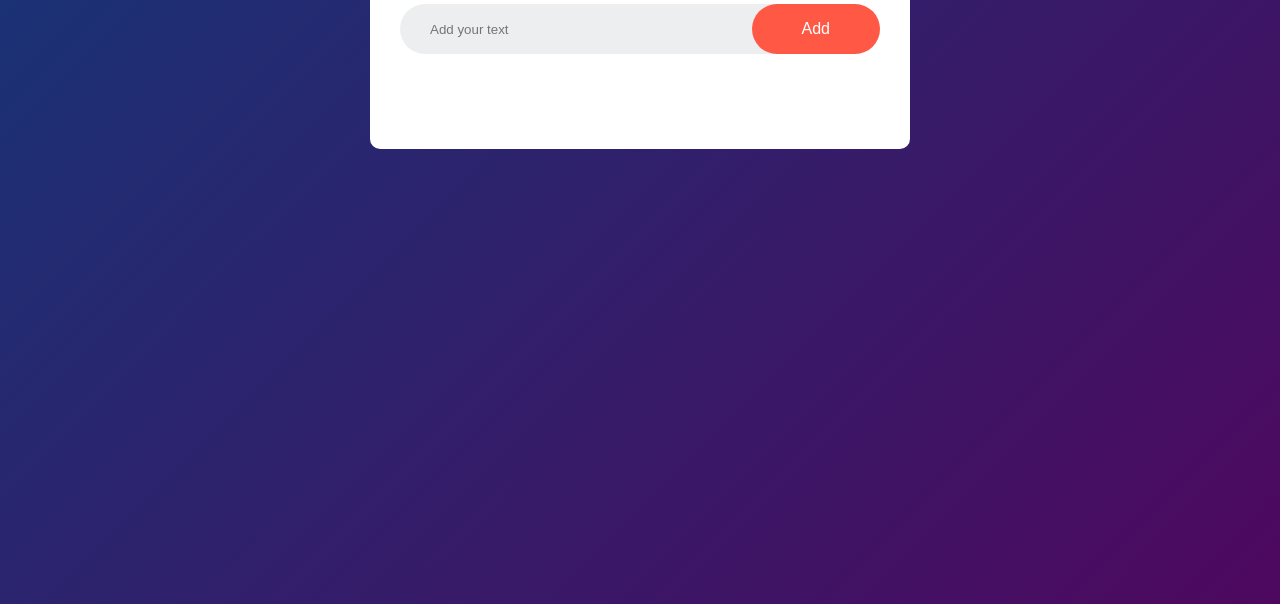
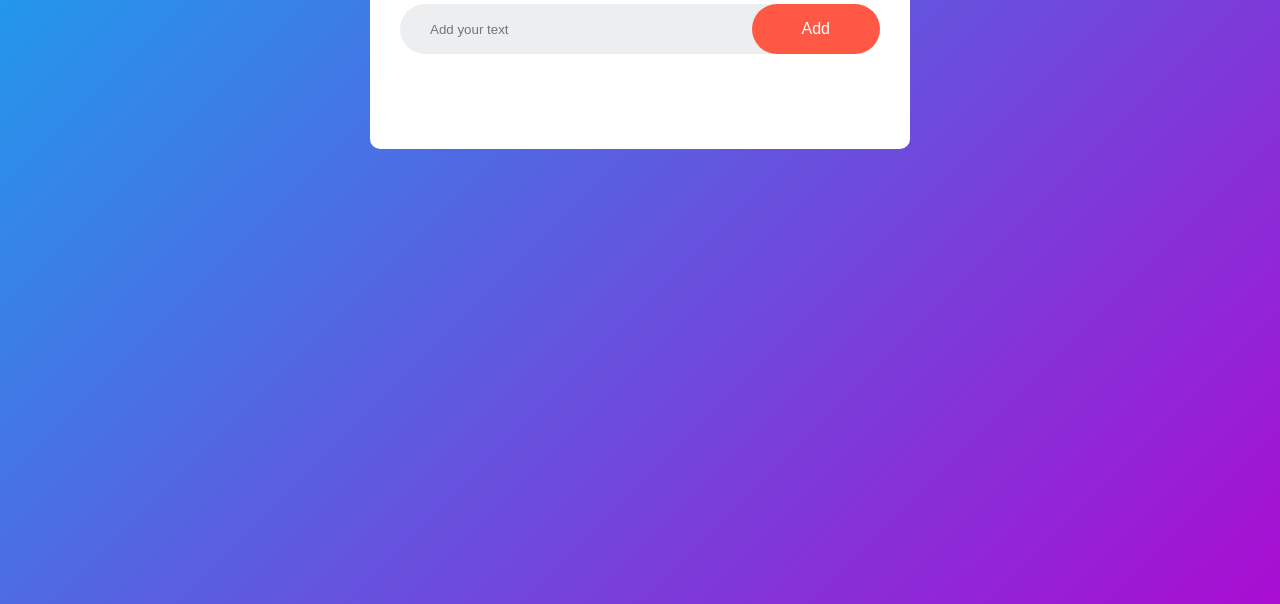
Before and after one commit to DilbaghToor/To-Do-List-App, a plain HTML site: page index.html in a window 1280 px wide. Shown: the part 196-800 px from the top of the page. Drawn offline with Linux system fonts and the light colour scheme.

Commit message:
little background changes

```diff
--- a/style.css
+++ b/style.css
@@ -8,7 +8,7 @@
 .container {
     width: 100%;
     min-height: 100vh;
-    background: linear-gradient(135deg, #153677, #4e085f);
+    background: linear-gradient(135deg, #15a6ee, #a90dd1);
     padding: 10px;
 }
 
```
Also changed, not shown: images/to-do-list.png (added).
